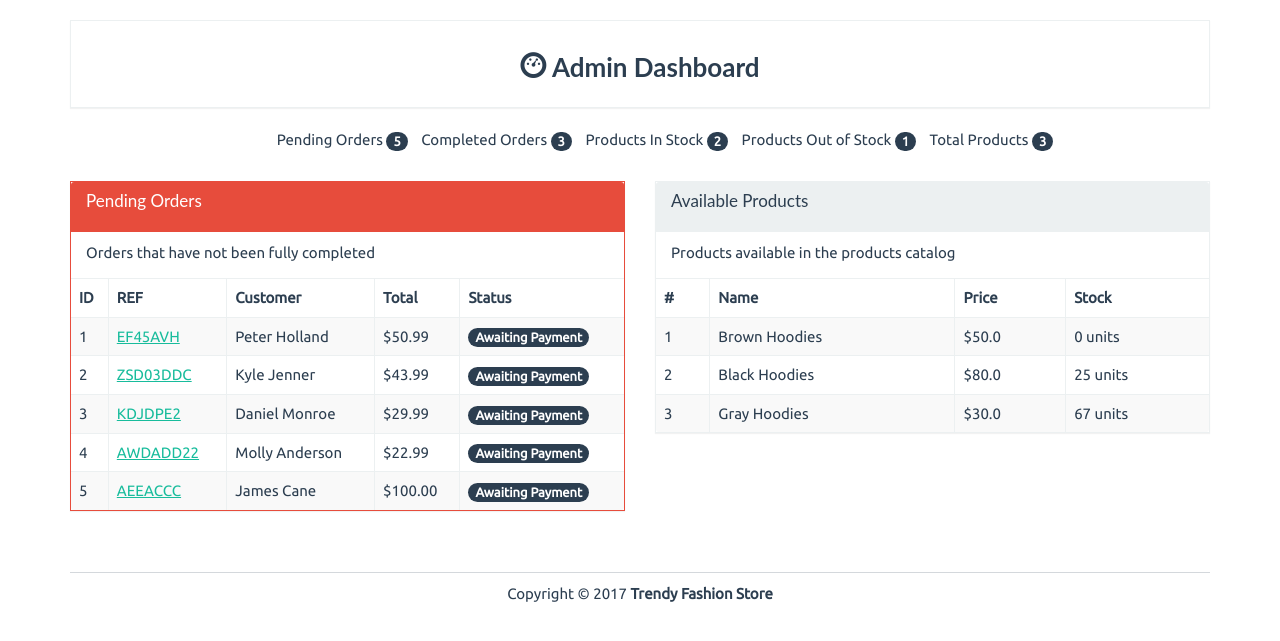
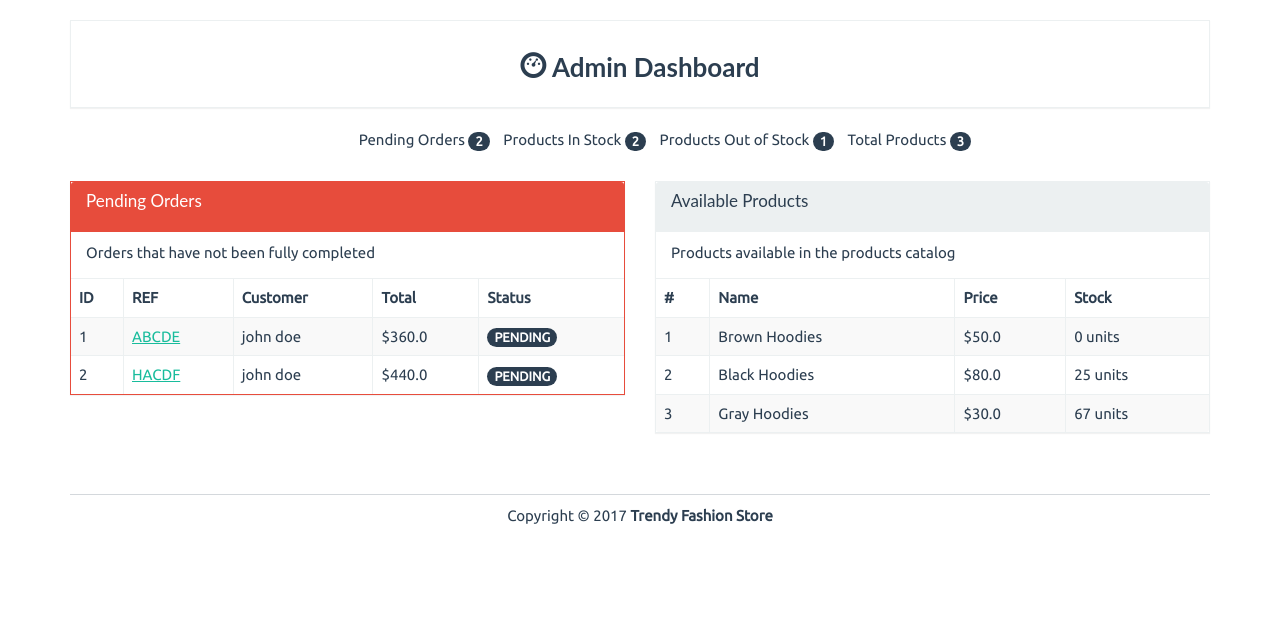
Before and after one commit to AnhKun/Flask_demo, a Flask app: page /admin in a window 1280 px wide. Shown: the part 60-701 px from the top of the page. Run offline with Flask 2, Linux system fonts and the light colour scheme; data comes from the database, SQL or seed files in the repository; some libraries are stand-ins or nearby versions.

Commit message:
update code

```diff
--- a/store/models.py
+++ b/store/models.py
@@ -7,7 +7,7 @@ class Product(db.Model):
     stock = db.Column(db.Integer)
     description = db.Column(db.String(500))
     image = db.Column(db.String(100))
-    item_id = db.relationship('Order_Item', backref='product', lazy='dynamic')
+    orders = db.relationship('Order_Item', backref='product', lazy='dynamic')
 
 class Order(db.Model):
     id = db.Column(db.Integer, primary_key=True)
@@ -22,7 +22,13 @@ class Order(db.Model):
     country = db.Column(db.String(20))
     status = db.Column(db.String(10))
     payment_type = db.Column(db.String(20))
-    items = db.relationship('Order_Item', backref='order', lazy=True)
+    items = db.relationship('Order_Item', backref='order', lazy='dynamic')
+
+    def order_total(self):
+        return db.session.query(db.func.sum(Order_Item.quantity * Product.price)).join(Product).filter(Order_Item.order_id==self.id).scalar()
+
+    def quantity_total(self):
+        return db.session.query(db.func.sum(Order_Item.quantity)).filter(Order_Item.order_id==self.id).scalar()
 
 class Order_Item(db.Model):
     id = db.Column(db.Integer, primary_key=True)
--- a/store/templates/admin/index.html
+++ b/store/templates/admin/index.html
@@ -13,8 +13,7 @@
 	</div>
 	<div class="col-lg-12">
 		<ul class="summary">
-			<li class="">Pending Orders <span class="badge">5</span></li>
-			<li class="">Completed Orders <span class="badge">3</span></li>
+			<li class="">Pending Orders <span class="badge">{{ orders|length }}</span></li>
 			<li class="">Products In Stock <span class="badge">{{ products_in_stock }}</span></li>
 			<li class="">Products Out of Stock <span class="badge">{{ products|length - products_in_stock }}</span></li>
 			<li class="">Total Products <span class="badge">{{ products|length }}</span></li>
@@ -38,41 +37,15 @@
 						</tr>
 					</thead>
 					<tbody>
+						{% for order in orders %}
 						<tr>
-							<td>1</td>
-							<td><a href="./view-order.html">EF45AVH</a></td>
-							<td>Peter Holland</td>
-							<td>&dollar;50.99</td>
-							<td><span class="badge">Awaiting Payment</span></td>
+							<td>{{ order.id }}</td>
+							<td><a href="{{ url_for('order', order_id=order.id) }}">{{ order.reference }}</a></td>
+							<td>{{ order.first_name + ' ' + order.last_name }}</td>
+							<td>&dollar;{{ order.order_total()/100 + 10 }}</td>
+							<td><span class="badge">{{ order.status }}</span></td>
 						</tr>
-						<tr>
-							<td>2</td>
-							<td><a href="./view-order.html">ZSD03DDC</a></td>
-							<td>Kyle Jenner</td>
-							<td>&dollar;43.99</td>
-							<td><span class="badge">Awaiting Payment</span></td>
-						</tr>
-						<tr>
-							<td>3</td>
-							<td><a href="./view-order.html">KDJDPE2</a></td>
-							<td>Daniel Monroe</td>
-							<td>&dollar;29.99</td>
-							<td><span class="badge">Awaiting Payment</span></td>
-						</tr>
-						<tr>
-							<td>4</td>
-							<td><a href="./view-order.html">AWDADD22</a></td>
-							<td>Molly Anderson</td>
-							<td>&dollar;22.99</td>
-							<td><span class="badge">Awaiting Payment</span></td>
-						</tr>
-						<tr>
-							<td>5</td>
-							<td><a href="./view-order.html">AEEACCC</a></td>
-							<td>James Cane</td>
-							<td>&dollar;100.00</td>
-							<td><span class="badge">Awaiting Payment</span></td>
-						</tr>
+						{% endfor %}
 					</tbody>
 				</table>
 			</div>
--- a/store/templates/checkout.html
+++ b/store/templates/checkout.html
@@ -108,15 +108,14 @@
 			<ul class="list-group">
 				<li class="list-group-item">
 					<p>
-						3 Items <strong class="pull-right">&dollar;122.97</strong>
+						{{ products|length }} Items <strong class="pull-right">&dollar;{{ grand_total/100 }}</strong>
 					</p>
 					<p>
 						24hr Shipping <strong class="pull-right">&dollar;10</strong>
 					</p>
 				</li>
 				<li class="list-group-item">
-					<p>Total <strong class="pull-right">&dollar;132.97</strong></p>
-					<p>Taxes <strong class="pull-right">&dollar;0.00</strong></p>
+					<p>Total <strong class="pull-right">&dollar;{{ grand_total/100 + 10 }}</strong></p>
 				</li>
 			</ul>
 		</div>
--- a/store/views.py
+++ b/store/views.py
@@ -79,8 +79,8 @@ def cart():
 def checkout():
     form = Checkout()
 
+    products, grand_total = handle_cart()
     if form.validate_on_submit():
-        products, grand_total = handle_cart()
 
         order = Order()
         form.populate_obj(order)
@@ -98,14 +98,16 @@ def checkout():
         session.modified = True
         return redirect(url_for('index'))
 
-    return render_template('checkout.html', form=form)
+    return render_template('checkout.html', form=form, products=products, grand_total=grand_total)
 
 @app.route('/admin')
 def admin():
     products = Product.query.all()
     products_in_stock = Product.query.filter(Product.stock > 0).count()
 
-    return render_template('admin/index.html', admin=True, products=products, products_in_stock=products_in_stock)
+    orders = Order.query.all()
+
+    return render_template('admin/index.html', admin=True, products=products, products_in_stock=products_in_stock, orders=orders)
 
 @app.route('/admin/add', methods=['GET', 'POST'])
 def add():
@@ -126,6 +128,7 @@ def add():
         return redirect(url_for('add'))
     return render_template('admin/add-product.html', admin=True, form=form)
 
-@app.route('/admin/order')
-def order():
-    return render_template('admin/view-order.html', admin=True)
+@app.route('/admin/order/<order_id>')
+def order(order_id):
+    order = Order.query.filter(Order.id == int(order_id)).first()
+    return render_template('admin/view-order.html', admin=True, order=order)
```
Also changed, not shown: store/templates/admin/view-order.html (+25 -22 lines), store/trendy.db.
